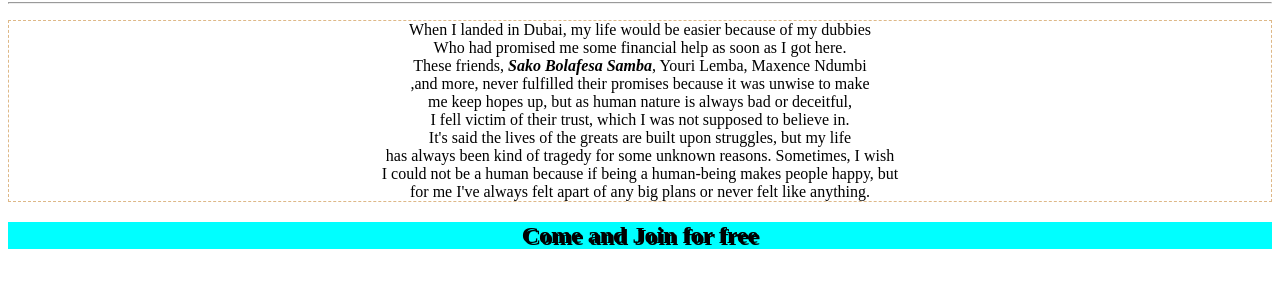
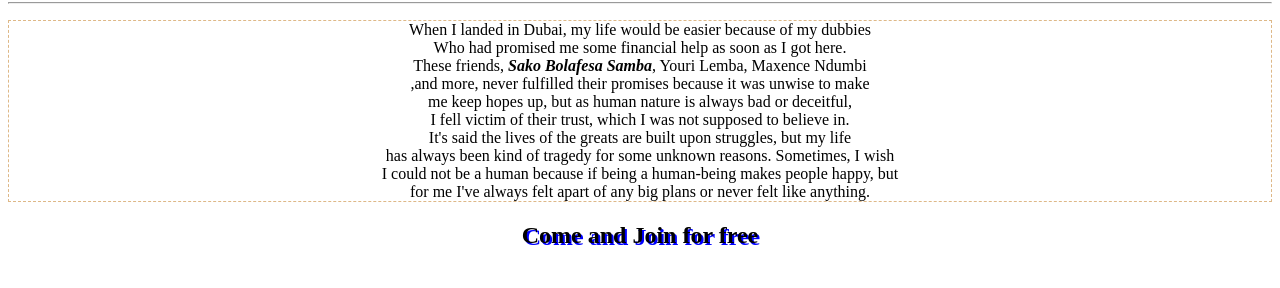
Before and after one commit to escardes/escardes.github.io, a plain HTML site: page index.html in a window 1280 px wide. Shown: the part 88-376 px from the top of the page. Drawn offline with Linux system fonts and the light colour scheme.

Commit message:
Add Message again

```diff
--- a/index.html
+++ b/index.html
@@ -9,9 +9,8 @@
                 text-align: center;
             }
             h2 {
-                background-color: aqua;
                 text-align: center;
-                text-shadow: 2px 2px;
+                text-shadow: 2px 2px blue;
             }
         </style>
     </head>
```
